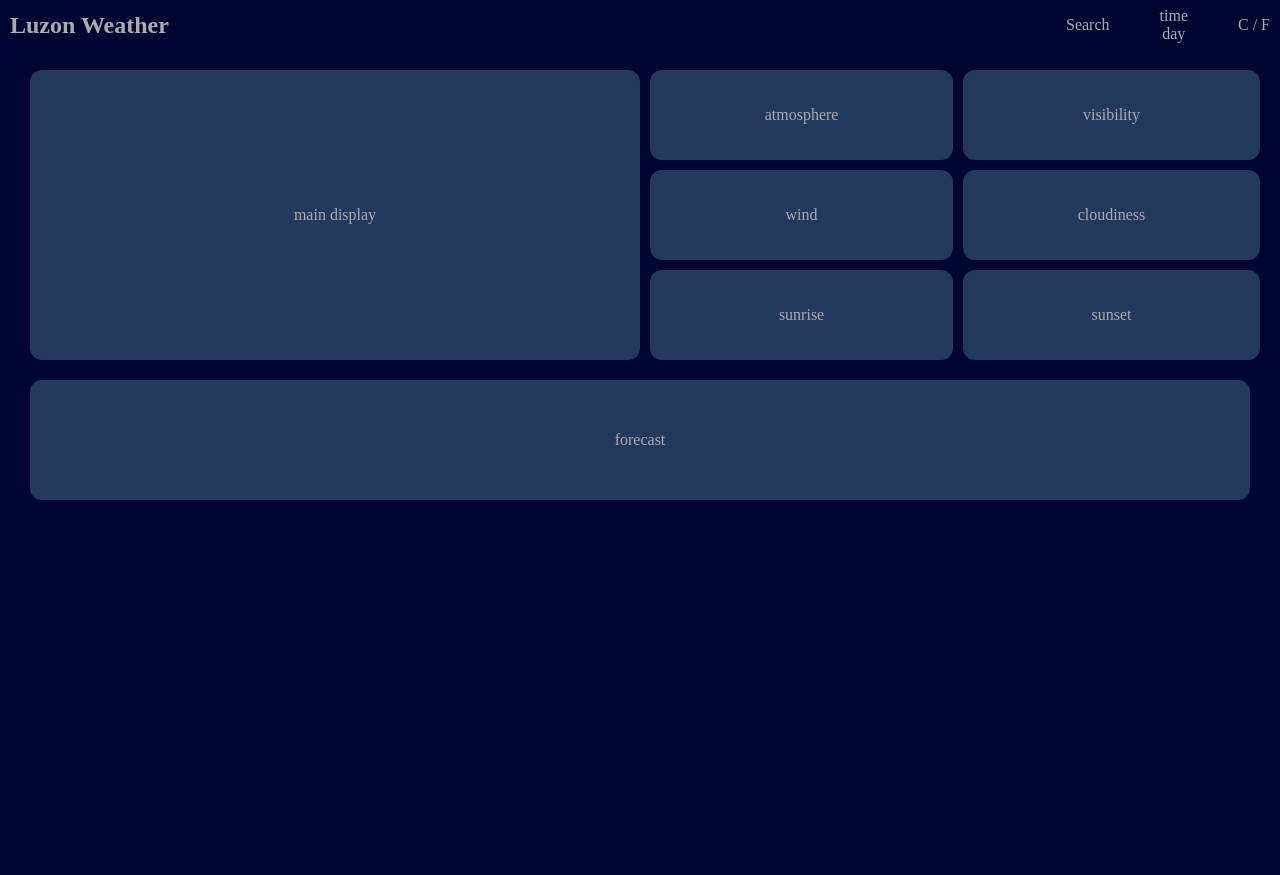
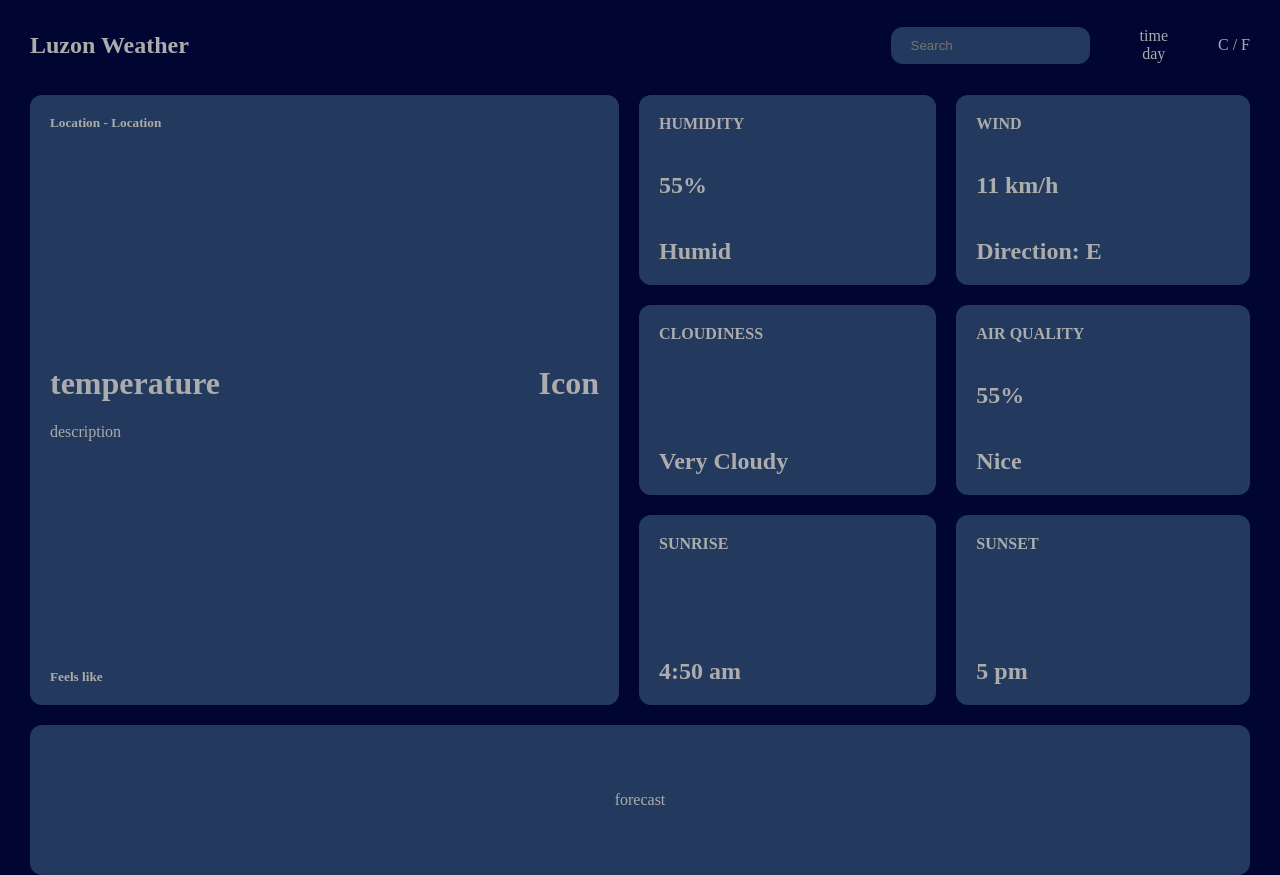
Before and after one commit to Oswiy/Luzon-Weather-Dashboard, a plain HTML site: page index.html in a window 1280 px wide. Before the commit the page ends 800 px from the top, so only its background shows below. Drawn offline with Linux system fonts and the light colour scheme.

Commit message:
Added structure to the data cards

```diff
--- a/index.html
+++ b/index.html
@@ -1,18 +1,16 @@
-<!DOCTYPE html>
+<!doctype html>
 <html lang="en">
   <head>
-    <meta charset="UTF-8">
-    <meta name="viewport" content="width=device-width, initial-scale=1.0">
+    <meta charset="UTF-8" />
+    <meta name="viewport" content="width=device-width, initial-scale=1.0" />
     <title>Luzon Weather App</title>
-    <link rel="stylesheet" href="style.css">
+    <link rel="stylesheet" href="style.css" />
   </head>
   <body>
     <nav id="navBar">
       <h2 id="navHeader">Luzon Weather</h2>
       <div id="searchAndDay">
-            <div id="searchBar">
-                <p>Search</p>
-            </div>
+        <input id="search" type="text" placeholder="Search">
         <div id="dateAndTime">
           <p>time</p>
           <p>day</p>
@@ -24,32 +22,50 @@
     </nav>
     <div id="weatherMetaData">
       <div id="weatherDisplay">
-            main display
+        <h5 id="location">Location - Location</h5>
+        <div id="weather">
+          <div id="temperatureContainer">
+            <h1 id="temperature">temperature</h1>
+            <p id="temperatureDescription">description</p>
+          </div>
+          <div id="temperatureIcon">
+            <h1>Icon</h1>
+          </div>
+        </div>
+        <h5 id="feelsLike">Feels like</h5>
       </div>
       <div id="metaData">
-            <div id="atmosphere">
-                atmosphere
+        <div class="dataCard" id="humidity">
+            <h4 class="dataTitle">HUMIDITY</h4>
+            <h2 class="dataValue" id="humudityValue">55%</h2>
+            <h2 class="dataDescription" id="humudityDescription">Humid</h2>
         </div>
-            <div id="visibility">
-                visibility
+        <div class="dataCard" id="wind">
+            <h4 class="dataTitle">WIND</h4>
+            <h2 class="dataValue" id="windValue">11 km/h</h2>
+            <h2 class="dataDescription" id="windDirection">Direction: E</h2>
         </div>
-            <div id="wind">
-                wind
+        <div class="dataCard" id="cloudiness">
+            <h4 class="dataTitle">CLOUDINESS</h4>
+            <h2 class="dataValue" id="cloudinessValue">Very Cloudy</h2>
         </div>
-            <div id="cloudiness">
-                cloudiness
+        <div class="dataCard" id="airQuality">
+            <h4 class="dataTitle">AIR QUALITY</h4>
+            <h2 class="dataValue" id="airQualityValue">55%</h2>
+            <h2 class="dataDescription" id="visibilityDescription">Nice</h2>
         </div>
-            <div id="sunrise">
-                sunrise
+        <div class="dataCard" id="sunrise">
+            <h4 class="dataTitle">SUNRISE</h4>
+            <h2 class="dataValue" id="sunriseValue">4:50 am</h2>
         </div>
-            <div id="sunset">
-                sunset
+        <div class="dataCard" id="sunset">
+            <h4 class="dataTitle">SUNSET</h4>
+            <h2 class="dataValue" id="sunsetValue">5 pm</h2>
         </div>
       </div>
     </div>
-    <div id="forecast">
-        forecast
-    </div>
+    <div id="forecast">forecast</div>
+    <script src="config.js"></script>
     <script src="script.js"></script>
   </body>
 </html>
--- a/style.css
+++ b/style.css
@@ -8,11 +8,13 @@ body {
     background-color: #000631;
 }
 
+
+
 #navBar {
     display: flex;
     justify-content: space-between;
     align-items: center;
-    padding: 0px 10px;
+    padding: 20px 30px 5px 30px;
 }
 
 #dateAndTime {
@@ -33,6 +35,16 @@ body {
 
 #searchAndDay {
     gap: 50px;
+    display: flex;
+    align-items: center;
+}
+
+#search {
+    border-radius: 12px;
+    border: none;
+    padding-left: 20px;
+    height: 35px;
+    background-color: #23395d;
 }
 
 #navBar #navHeader {
@@ -43,36 +55,60 @@ body {
     display: flex;
     flex-direction: row;
     padding: 20px 30px 20px 30px;
-    gap: 10px;
+    gap: 20px;
 }
 
 #weatherDisplay{
-    min-width: 50%;
+    min-width: 45%;
     display: flex;
-    justify-content: center;
-    align-items: center;
+    flex-direction: column;
+    justify-content: space-between;
+    background-color: #23395d;
+    border-radius: 12px;
+    padding: 20px;
+}
+
+#weatherDisplay #location, #weatherDisplay #feelsLike{
+    margin: 0;
+}
+
+#weather{
+    display: flex;
+    flex-direction: row;
+    justify-content: space-between;
+}
+
+#feelsLike{
+    display: flex;
+    justify-self: flex-end;
+}
+
+#metaData {
+    width: 55%;
+    display: grid;
+    grid-template-columns: auto auto;
+    gap: 20px;
+}
+
+#metaData div{
+    min-height: 150px;
+    display: flex;
+    flex-direction: column;
+    justify-content: space-between;
+    padding: 20px;
     background-color: #23395d;
     border-radius: 12px;
 }
 
-#metaData {
-    min-width: 50%;
-    display: grid;
-    grid-template-columns: auto auto;
-    gap: 10px;
+.dataTitle, .dataValue, .dataDescription{
+    margin: 0;
 }
 
-#metaData div{
-    min-height: 90px;
-    text-align: center;
-    background-color: #23395d;
-    align-content: center;
-    border-radius: 12px;
-}
+
 
 #forecast {
     background-color: #23395d;
-    height: 120px;
+    min-height: 150px;
     display: flex;
     justify-content: center;
     align-items: center;
```
Lines whose indentation alone changed are shown as unchanged.
